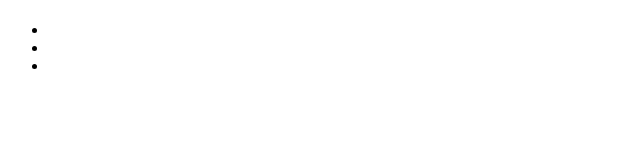
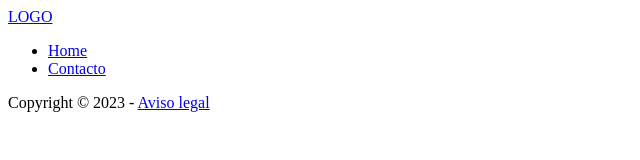
Before and after one commit to Kasandrabm/PRUEBALOCAL, a plain HTML site: page index.html in a window 1280 px wide. Shown: the whole page, without its empty margins (0-640 px from the left). Drawn offline with Linux system fonts and the light colour scheme.

Commit message:
footer terminado

```diff
--- a/index.html
+++ b/index.html
@@ -7,14 +7,23 @@
     <title>Inicio proyecto</title>
 </head>
 <body>
-    <h1></h1>
-    <h4></h4>
-    <nav>
-        <ul>
-            <li></li>
-            <li></li>
-            <li></li>
-        </ul>
-    </nav>
+    <header>
+        <nav>
+            <div>
+                <a href="index.html">LOGO</a>
+            </div>
+            <UL>
+                <li><a href="./index.html">Home</a></li>
+                <li><a href="./contacto.html">Contacto</a></li>
+            </UL>
+        </nav>
+    </header>
+
+    <main></main>
+    <footer>
+        <p>Copyright &copy; 2023 - <a href="#">Aviso legal</a></p>
+    </footer>
+
 </body>
+
 </html>
```
